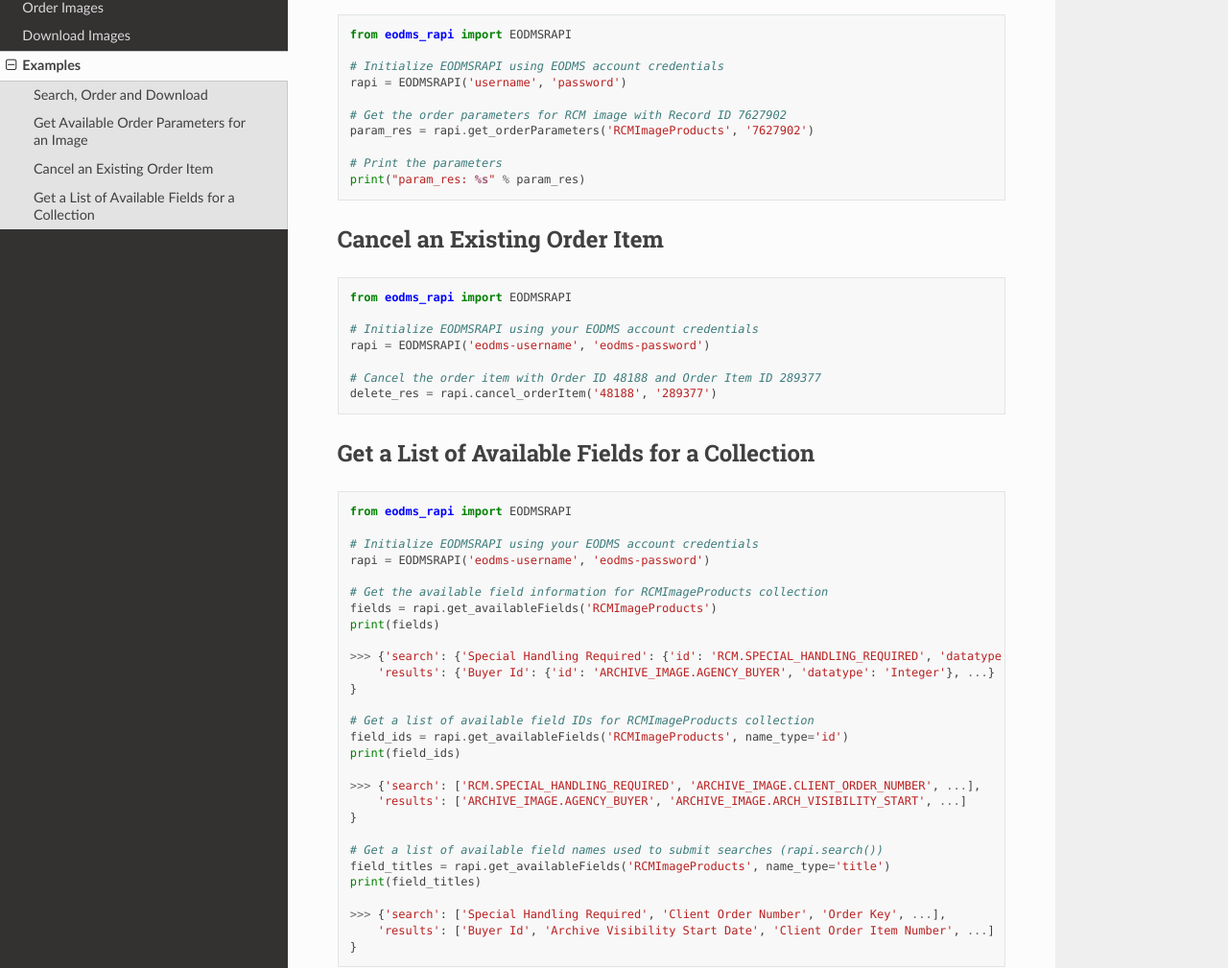
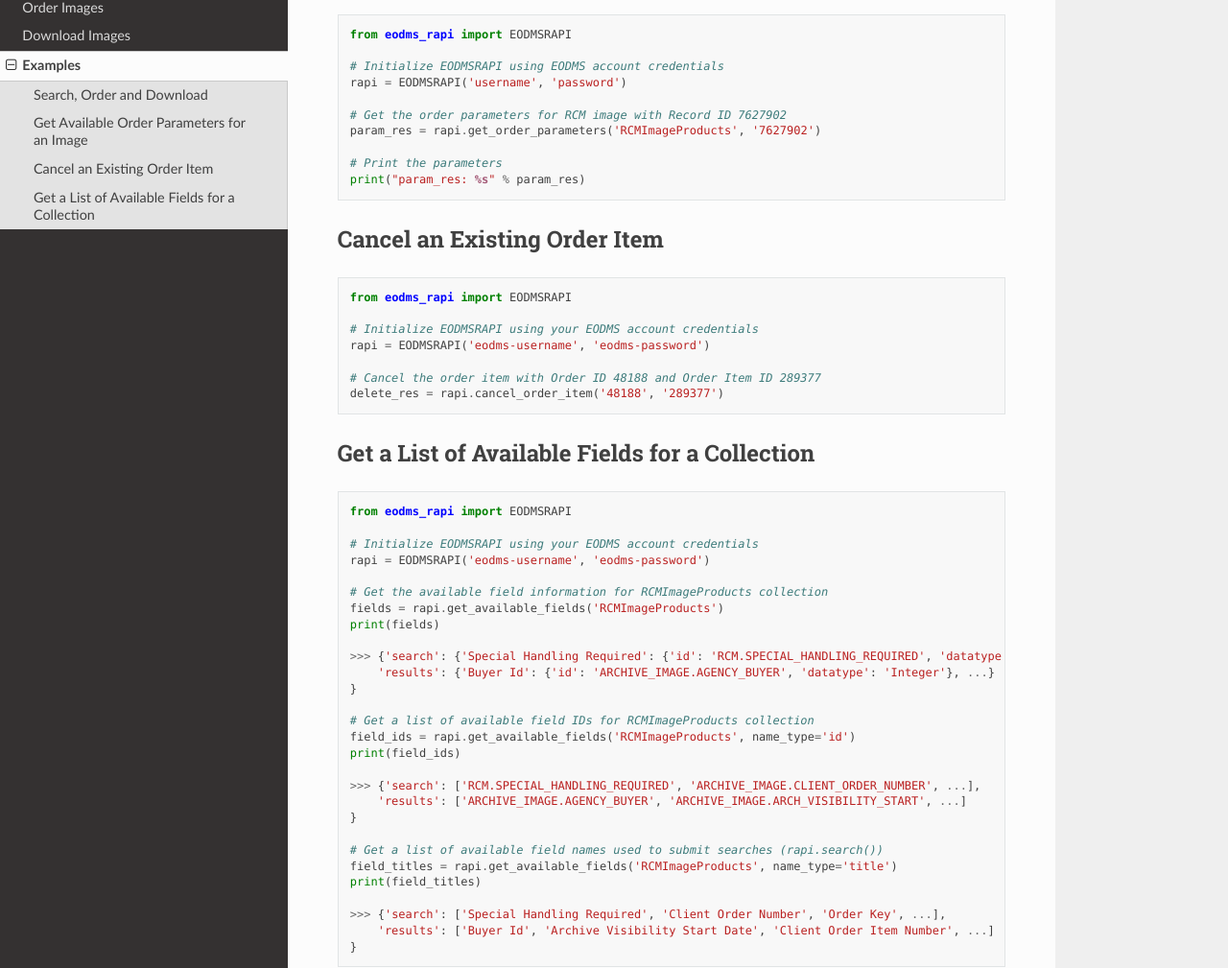
Before and after one commit to eodms-sgdot/py-eodms-rapi, a Sphinx documentation site: the page built from docs/examples.rst, in a window 1280 px wide and 1400 px high, scrolled down 709 px. Shown: the part 203-1212 px from the top of the window at 96% size. Built offline with Sphinx 7.4.7 and the Read the Docs theme 2.0.0, drawn with Linux system fonts in a browser that asks for light colours; pages that are not in the unit, such as notebooks, are missing from menus; some of the changed text lies outside the part shown.

Commit message:
Update examples.rst

```diff
--- a/docs/examples.rst
+++ b/docs/examples.rst
@@ -55,7 +55,7 @@ Get Available Order Parameters for an Image
    rapi = EODMSRAPI('username', 'password')
 
    # Get the order parameters for RCM image with Record ID 7627902
-   param_res = rapi.get_orderParameters('RCMImageProducts', '7627902')
+   param_res = rapi.get_order_parameters('RCMImageProducts', '7627902')
 
    # Print the parameters
    print("param_res: %s" % param_res)
@@ -71,7 +71,7 @@ Cancel an Existing Order Item
    rapi = EODMSRAPI('eodms-username', 'eodms-password')
 
    # Cancel the order item with Order ID 48188 and Order Item ID 289377
-   delete_res = rapi.cancel_orderItem('48188', '289377')
+   delete_res = rapi.cancel_order_item('48188', '289377')
 
 Get a List of Available Fields for a Collection
 -----------------------------------------------
@@ -84,7 +84,7 @@ Get a List of Available Fields for a Collection
    rapi = EODMSRAPI('eodms-username', 'eodms-password')
 
    # Get the available field information for RCMImageProducts collection
-   fields = rapi.get_availableFields('RCMImageProducts')
+   fields = rapi.get_available_fields('RCMImageProducts')
    print(fields)
 
    >>> {'search': {'Special Handling Required': {'id': 'RCM.SPECIAL_HANDLING_REQUIRED', 'datatype': 'String'}, ...},
@@ -92,7 +92,7 @@ Get a List of Available Fields for a Collection
    }
 
    # Get a list of available field IDs for RCMImageProducts collection
-   field_ids = rapi.get_availableFields('RCMImageProducts', name_type='id')
+   field_ids = rapi.get_available_fields('RCMImageProducts', name_type='id')
    print(field_ids)
 
    >>> {'search': ['RCM.SPECIAL_HANDLING_REQUIRED', 'ARCHIVE_IMAGE.CLIENT_ORDER_NUMBER', ...],
@@ -100,7 +100,7 @@ Get a List of Available Fields for a Collection
    }
 
    # Get a list of available field names used to submit searches (rapi.search())
-   field_titles = rapi.get_availableFields('RCMImageProducts', name_type='title')
+   field_titles = rapi.get_available_fields('RCMImageProducts', name_type='title')
    print(field_titles)
 
    >>> {'search': ['Special Handling Required', 'Client Order Number', 'Order Key', ...],
```
Also changed, not shown: other parts of docs/examples.rst (+1 -1 lines).
